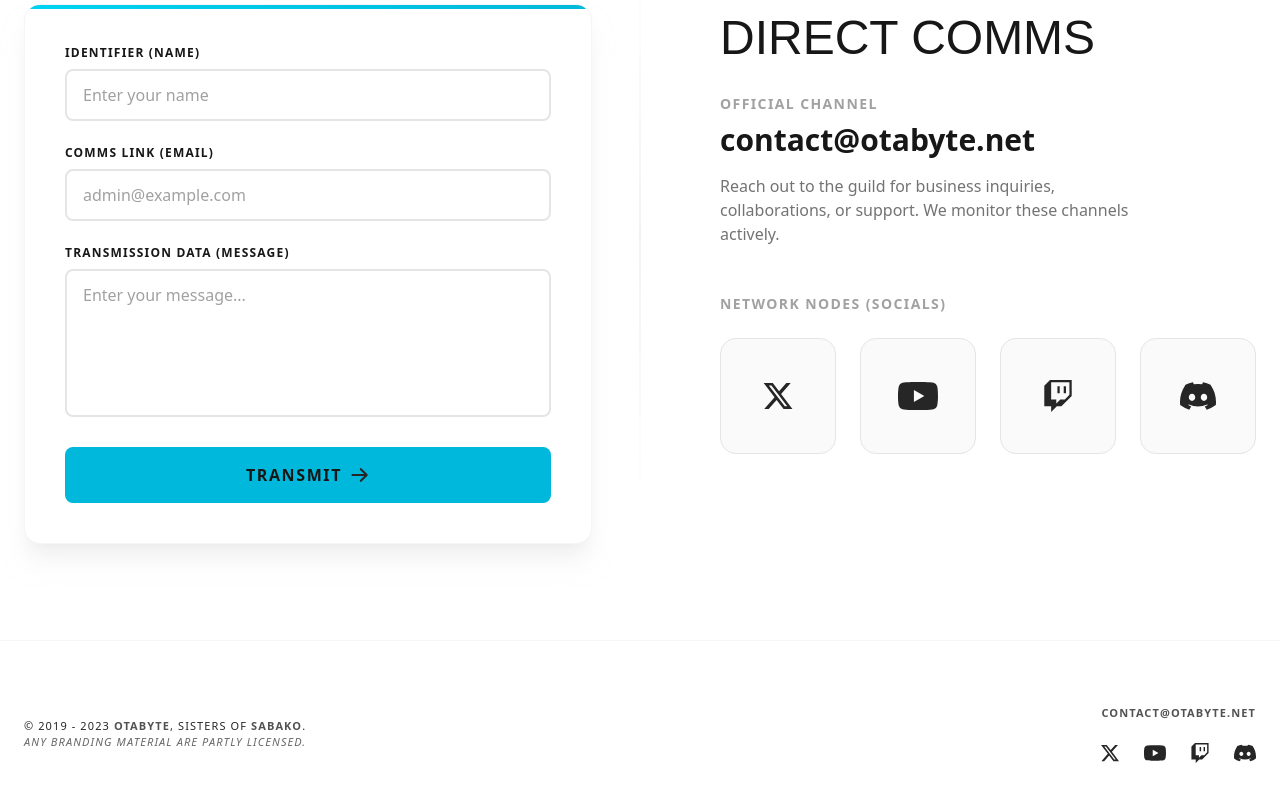
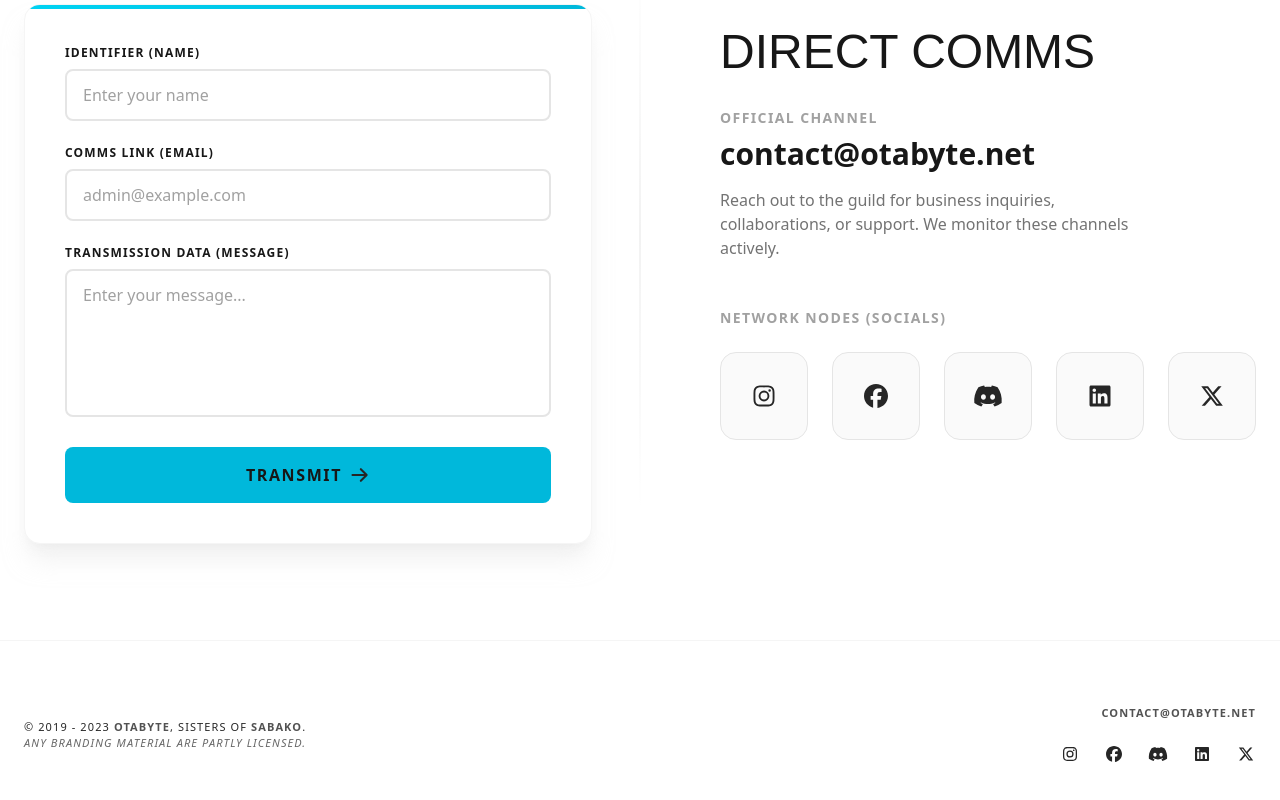
Before and after one commit to OtaBaito/landing, a Next.js app: page /contact in a window 1280 px wide. Shown: the part 352-1152 px from the top of the page. Built offline with nearby package versions, Linux system fonts and the light colour scheme; a web font is replaced by a local one.

Commit message:
update sns

```diff
--- a/src/app/contact/page.tsx
+++ b/src/app/contact/page.tsx
@@ -1,3 +1,35 @@
+import { faDiscord, faFacebook, faInstagram, faLinkedin, faXTwitter } from '@fortawesome/free-brands-svg-icons'
+import { FontAwesomeIcon } from '@fortawesome/react-fontawesome'
+import Link from 'next/link'
+
+export const socials = [
+	{
+		name: 'Instagram',
+		icon: faInstagram,
+		link: 'https://instagram.com/otabaito',
+	},
+	{
+		name: 'Facebook',
+		icon: faFacebook,
+		link: 'https://www.facebook.com/otabaito',
+	},
+	{
+		name: 'Discord',
+		icon: faDiscord,
+		link: 'https://discord.gg/P77B5VD3q7',
+	},
+	{
+		name: 'LinkedIn',
+		icon: faLinkedin,
+		link: 'https://www.linkedin.com/company/otapro',
+	},
+	{
+		name: 'X (Twitter)',
+		icon: faXTwitter,
+		link: 'https://x.com/otabaito',
+	},
+]
+
 export default function ContactPage() {
 	return (
 		<main className="w-full bg-white flex flex-col min-h-[80vh]">
@@ -72,9 +104,9 @@ export default function ContactPage() {
 						<div className="space-y-8 md:space-y-12">
 							<div>
 								<div className="text-sm font-bold uppercase tracking-widest text-neutral-400 mb-2">Official Channel</div>
-								<a href="mailto:contact@otabyte.net" className="text-2xl md:text-3xl font-bold text-neutral-900 hover:text-cyan-500 hover:drop-shadow-[0_0_10px_rgba(6,182,212,0.5)] transition-all">
+								<Link href="mailto:contact@otabyte.net" className="text-2xl md:text-3xl font-bold text-neutral-900 hover:text-cyan-500 hover:drop-shadow-[0_0_10px_rgba(6,182,212,0.5)] transition-all">
 									contact@otabyte.net
-								</a>
+								</Link>
 								<p className="text-neutral-500 font-medium mt-4 max-w-md">
 									Reach out to the guild for business inquiries, collaborations, or support. We monitor these channels actively.
 								</p>
@@ -82,27 +114,12 @@ export default function ContactPage() {
 
 							<div>
 								<div className="text-sm font-bold uppercase tracking-widest text-neutral-400 mb-6">Network Nodes (Socials)</div>
-								<div className="grid grid-cols-2 sm:grid-cols-4 gap-6">
-									<a href="#" aria-label="Twitter/X" className="flex items-center justify-center aspect-square rounded-2xl bg-neutral-50 border border-neutral-200 text-neutral-600 hover:text-cyan-500 hover:border-cyan-400 hover:shadow-[0_0_20px_rgba(6,182,212,0.3)] transition-all group">
-										<svg xmlns="http://www.w3.org/2000/svg" className="w-8 h-8 group-hover:scale-110 transition-transform" viewBox="0 0 24 24" fill="currentColor">
-											<path d="M18.244 2.25h3.308l-7.227 8.26 8.502 11.24H16.17l-5.214-6.817L4.99 21.75H1.68l7.73-8.835L1.254 2.25H8.08l4.713 6.231zm-1.161 17.52h1.833L7.084 4.126H5.117z"></path>
-										</svg>
-									</a>
-									<a href="#" aria-label="YouTube" className="flex items-center justify-center aspect-square rounded-2xl bg-neutral-50 border border-neutral-200 text-neutral-600 hover:text-cyan-500 hover:border-cyan-400 hover:shadow-[0_0_20px_rgba(6,182,212,0.3)] transition-all group">
-										<svg xmlns="http://www.w3.org/2000/svg" className="w-10 h-10 group-hover:scale-110 transition-transform" viewBox="0 0 24 24" fill="currentColor">
-											<path d="M23.498 6.186a3.016 3.016 0 0 0-2.122-2.136C19.505 3.545 12 3.545 12 3.545s-7.505 0-9.377.505A3.017 3.017 0 0 0 .502 6.186C0 8.07 0 12 0 12s0 3.93.502 5.814a3.016 3.016 0 0 0 2.122 2.136c1.871.505 9.376.505 9.376.505s7.505 0 9.377-.505a3.015 3.015 0 0 0 2.122-2.136C24 15.93 24 12 24 12s0-3.93-.502-5.814zM9.545 15.568V8.432L15.818 12l-6.273 3.568z"></path>
-										</svg>
-									</a>
-									<a href="#" aria-label="Twitch" className="flex items-center justify-center aspect-square rounded-2xl bg-neutral-50 border border-neutral-200 text-neutral-600 hover:text-cyan-500 hover:border-cyan-400 hover:shadow-[0_0_20px_rgba(6,182,212,0.3)] transition-all group">
-										<svg xmlns="http://www.w3.org/2000/svg" className="w-8 h-8 group-hover:scale-110 transition-transform" viewBox="0 0 24 24" fill="currentColor">
-											<path d="M11.571 4.714h1.715v5.143H11.57zm4.715 0H18v5.143h-1.714zM6 0L1.714 4.286v15.428h5.143V24l4.286-4.286h3.428L22.286 12V0zm14.571 11.143l-3.428 3.428h-3.429l-3 3v-3H6.857V1.714h13.714Z"></path>
-										</svg>
-									</a>
-									<a href="#" aria-label="Discord" className="flex items-center justify-center aspect-square rounded-2xl bg-neutral-50 border border-neutral-200 text-neutral-600 hover:text-cyan-500 hover:border-cyan-400 hover:shadow-[0_0_20px_rgba(6,182,212,0.3)] transition-all group">
-										<svg xmlns="http://www.w3.org/2000/svg" className="w-9 h-9 group-hover:scale-110 transition-transform" viewBox="0 0 127.14 96.36" fill="currentColor">
-											<path d="M107.7,8.07A105.15,105.15,0,0,0,81.47,0a72.06,72.06,0,0,0-3.36,6.83A97.68,97.68,0,0,0,49,6.83,72.37,72.37,0,0,0,45.64,0,105.89,105.89,0,0,0,19.39,8.09C2.79,32.65-1.71,56.6.54,80.21h0A105.73,105.73,0,0,0,32.71,96.36,77.7,77.7,0,0,0,39.6,85.25a68.42,68.42,0,0,1-10.85-5.18c.91-.66,1.8-1.34,2.66-2a75.57,75.57,0,0,0,64.32,0c.87.71,1.76,1.39,2.68,2a68.68,68.68,0,0,1-10.87,5.19,77.7,77.7,0,0,0,6.89,11.1A105.25,105.25,0,0,0,126.6,80.22h0C129.24,52.84,122.09,29.11,107.7,8.07ZM42.45,65.69C36.18,65.69,31,60,31,53s5-12.74,11.43-12.74S54,46,53.89,53,48.84,65.69,42.45,65.69Zm42.24,0C78.41,65.69,73.31,60,73.31,53s5-12.74,11.43-12.74S96.2,46,96.12,53,91.08,65.69,84.69,65.69Z"></path>
-										</svg>
-									</a>
+								<div className="grid grid-cols-3 sm:grid-cols-5 gap-4 md:gap-6">
+									{socials.map((social) => (
+										<Link key={social.name} href={social.link} aria-label={social.name} className="flex items-center justify-center aspect-square rounded-2xl bg-neutral-50 border border-neutral-200 text-neutral-600 hover:text-cyan-500 hover:border-cyan-400 hover:shadow-[0_0_20px_rgba(6,182,212,0.3)] transition-all group">
+											<FontAwesomeIcon icon={social.icon} size="xl" className="group-hover:scale-110 transition-transform" />
+										</Link>
+									))}
 								</div>
 							</div>
 						</div>
--- a/src/components/layout/footer.tsx
+++ b/src/components/layout/footer.tsx
@@ -1,3 +1,6 @@
+import { socials } from '@/app/contact/page'
+import { faDiscord, faFacebook, faInstagram, faLinkedin, faXTwitter } from '@fortawesome/free-brands-svg-icons'
+import { FontAwesomeIcon } from '@fortawesome/react-fontawesome'
 import Link from 'next/link'
 
 export default function Component() {
@@ -9,31 +12,16 @@ export default function Component() {
 			</div>
 			<div className="flex flex-col items-center lg:items-end gap-5">
 				<div className="text-[11px] uppercase tracking-widest text-neutral-400">
-					<a href="mailto:contact@otabyte.net" className="font-bold text-neutral-600 hover:text-cyan-400 transition-colors">
+					<Link href="mailto:contact@otabyte.net" className="font-bold text-neutral-600 hover:text-cyan-400 transition-colors">
 						contact@otabyte.net
-					</a>
+					</Link>
 				</div>
 				<div className="flex items-center space-x-6 text-neutral-400">
-					<a href="#" aria-label="Twitter/X" className="hover:text-white hover:drop-shadow-[0_0_8px_rgba(255,255,255,0.8)] transition-all">
-						<svg xmlns="http://www.w3.org/2000/svg" width="20" height="20" viewBox="0 0 24 24" fill="currentColor">
-							<path d="M18.244 2.25h3.308l-7.227 8.26 8.502 11.24H16.17l-5.214-6.817L4.99 21.75H1.68l7.73-8.835L1.254 2.25H8.08l4.713 6.231zm-1.161 17.52h1.833L7.084 4.126H5.117z"></path>
-						</svg>
-					</a>
-					<a href="#" aria-label="YouTube" className="hover:text-white hover:drop-shadow-[0_0_8px_rgba(255,255,255,0.8)] transition-all">
-						<svg xmlns="http://www.w3.org/2000/svg" width="22" height="22" viewBox="0 0 24 24" fill="currentColor">
-							<path d="M23.498 6.186a3.016 3.016 0 0 0-2.122-2.136C19.505 3.545 12 3.545 12 3.545s-7.505 0-9.377.505A3.017 3.017 0 0 0 .502 6.186C0 8.07 0 12 0 12s0 3.93.502 5.814a3.016 3.016 0 0 0 2.122 2.136c1.871.505 9.376.505 9.376.505s7.505 0 9.377-.505a3.015 3.015 0 0 0 2.122-2.136C24 15.93 24 12 24 12s0-3.93-.502-5.814zM9.545 15.568V8.432L15.818 12l-6.273 3.568z"></path>
-						</svg>
-					</a>
-					<a href="#" aria-label="Twitch" className="hover:text-white hover:drop-shadow-[0_0_8px_rgba(255,255,255,0.8)] transition-all">
-						<svg xmlns="http://www.w3.org/2000/svg" width="20" height="20" viewBox="0 0 24 24" fill="currentColor">
-							<path d="M11.571 4.714h1.715v5.143H11.57zm4.715 0H18v5.143h-1.714zM6 0L1.714 4.286v15.428h5.143V24l4.286-4.286h3.428L22.286 12V0zm14.571 11.143l-3.428 3.428h-3.429l-3 3v-3H6.857V1.714h13.714Z"></path>
-						</svg>
-					</a>
-					<a href="#" aria-label="Discord" className="hover:text-white hover:drop-shadow-[0_0_8px_rgba(255,255,255,0.8)] transition-all">
-						<svg xmlns="http://www.w3.org/2000/svg" width="22" height="22" viewBox="0 0 127.14 96.36" fill="currentColor">
-							<path d="M107.7,8.07A105.15,105.15,0,0,0,81.47,0a72.06,72.06,0,0,0-3.36,6.83A97.68,97.68,0,0,0,49,6.83,72.37,72.37,0,0,0,45.64,0,105.89,105.89,0,0,0,19.39,8.09C2.79,32.65-1.71,56.6.54,80.21h0A105.73,105.73,0,0,0,32.71,96.36,77.7,77.7,0,0,0,39.6,85.25a68.42,68.42,0,0,1-10.85-5.18c.91-.66,1.8-1.34,2.66-2a75.57,75.57,0,0,0,64.32,0c.87.71,1.76,1.39,2.68,2a68.68,68.68,0,0,1-10.87,5.19,77.7,77.7,0,0,0,6.89,11.1A105.25,105.25,0,0,0,126.6,80.22h0C129.24,52.84,122.09,29.11,107.7,8.07ZM42.45,65.69C36.18,65.69,31,60,31,53s5-12.74,11.43-12.74S54,46,53.89,53,48.84,65.69,42.45,65.69Zm42.24,0C78.41,65.69,73.31,60,73.31,53s5-12.74,11.43-12.74S96.2,46,96.12,53,91.08,65.69,84.69,65.69Z"></path>
-						</svg>
-					</a>
+					{socials.map(social => (
+						<Link key={social.name} href={social.link} aria-label={social.name} className="hover:text-white hover:drop-shadow-[0_0_8px_rgba(255,255,255,0.8)] transition-all">
+							<FontAwesomeIcon icon={social.icon} className="w-5 h-5" />
+						</Link>
+					))}
 				</div>
 			</div>
 		</footer>
```
